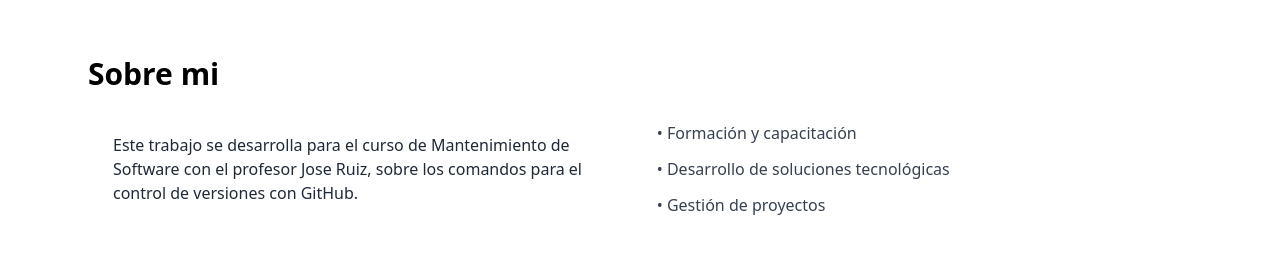
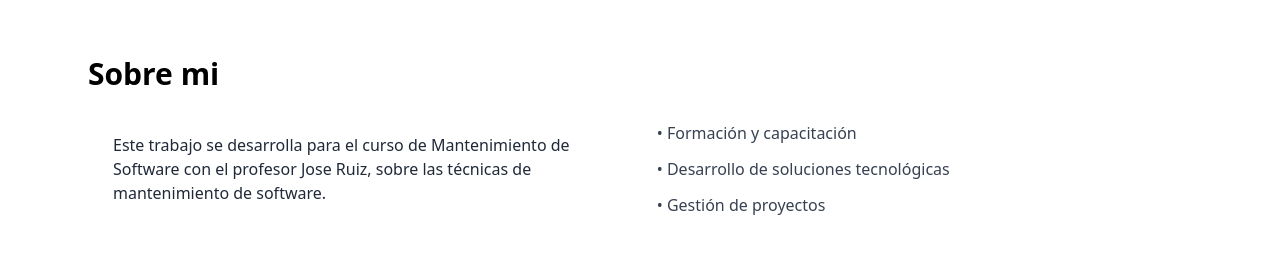
Before and after one commit to Sectorkmilo/portafolio_react_premium, a React (Vite) app: page / in a window 1280 px wide. Shown: the part 1080-1335 px from the top of the page. Built offline with nearby package versions, Linux system fonts and the light colour scheme.

Commit message:
Actividad 6 Tecnicas de mantenimiento de software

```diff
--- a/src/components/About.jsx
+++ b/src/components/About.jsx
@@ -6,7 +6,7 @@ export default function About(){
         <div className="md:flex gap-8 items-center">
           <div className="md:w-1/2 glass p-6 rounded-xl">
             <p className="text-gray-800">
-              Este trabajo se desarrolla para el curso de Mantenimiento de Software con el profesor Jose Ruiz, sobre los comandos para el control de versiones con GitHub.
+              Este trabajo se desarrolla para el curso de Mantenimiento de Software con el profesor Jose Ruiz, sobre las técnicas de mantenimiento de software.
             </p>
           </div>
           <div className="md:w-1/2 mt-6 md:mt-0">
```
